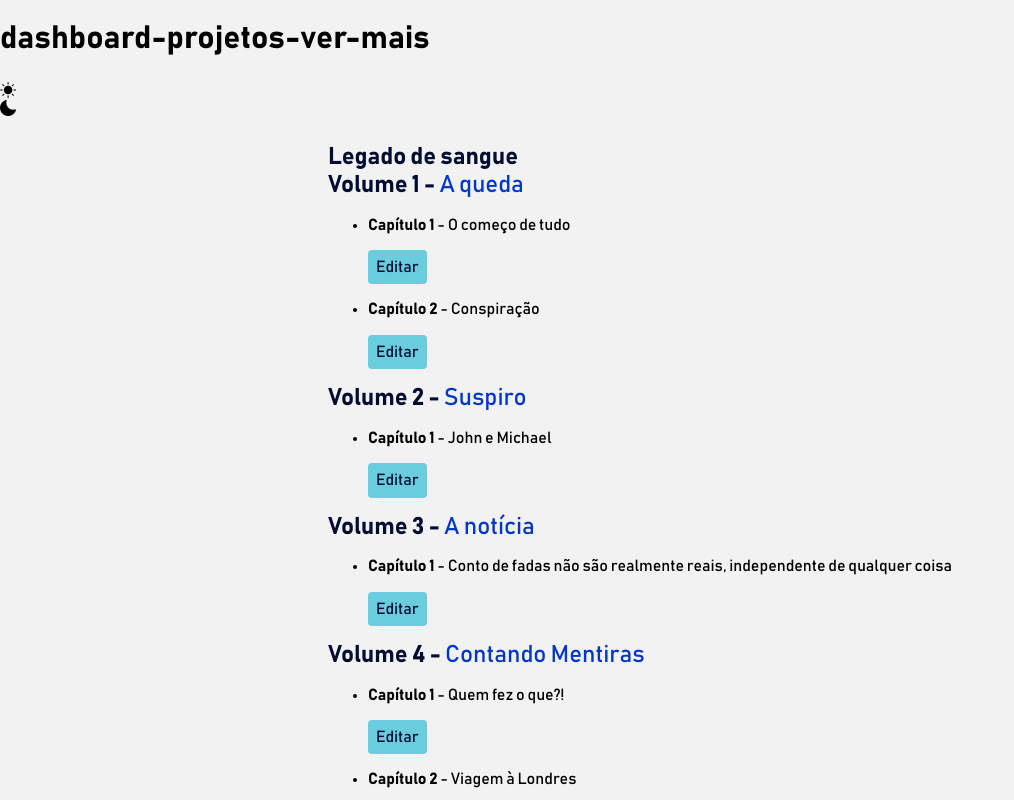
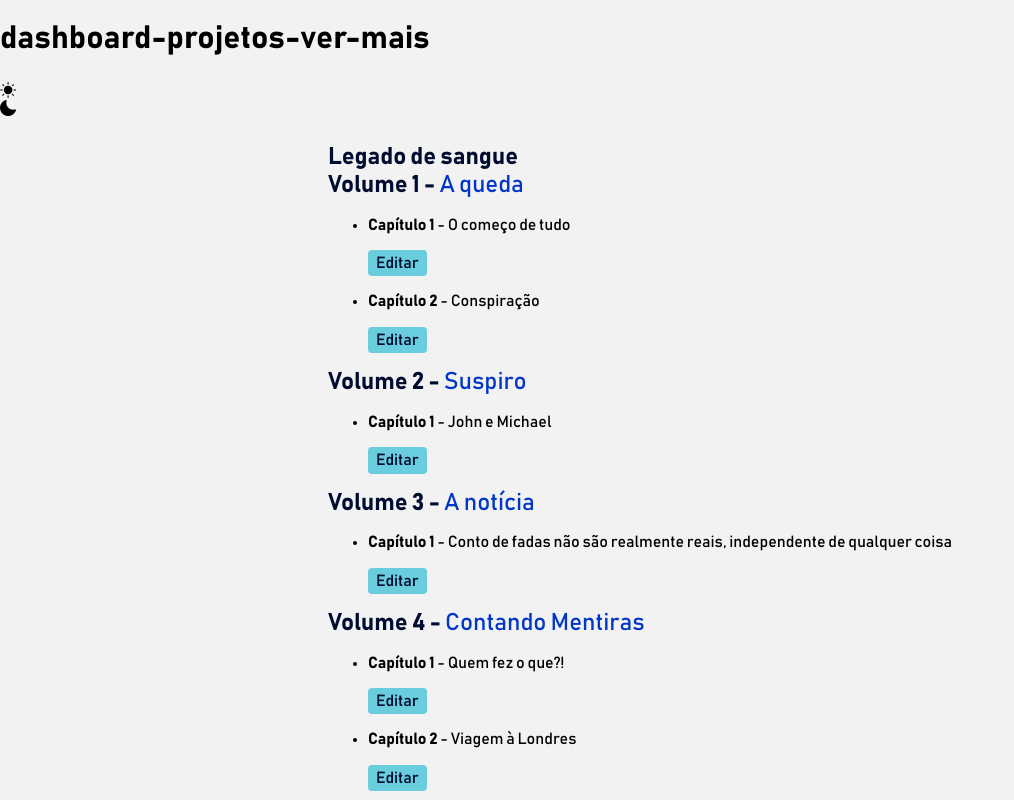
Before and after one commit to crowrvo/NuxtVulcan, a Nuxt app: page /dashboard/projetos/ver-mais in a window 1280 px wide. Shown: the top 800 px of the page, without its empty margins (0-1014 px from the left). Built offline with nearby package versions, Linux system fonts and the light colour scheme.

Commit message:
Update Button component

```diff
--- a/components/Button.vue
+++ b/components/Button.vue
@@ -1,5 +1,4 @@
 <script lang="ts" setup>
-import Icon from '~/utils/icon.vue';
 defineProps<{
     icon?: string
 }>();
@@ -11,12 +10,14 @@ defineProps<{
 </template>
 <style lang="scss" module="button">
 .button {
-    display: block;
+    display: flex;
+    gap: map-get($spacing, 'min');
     text-align: center;
+    font-weight: 500;
     background-color: $c-primary;
     color: $c-primary-darken;
-    padding: .5em;
+    padding: .25em .5em;
     border: none;
-    border-radius: map-get($border-radius, 'thin');;
+    border-radius: map-get($border-radius, 'thin');
 }
 </style>
```
